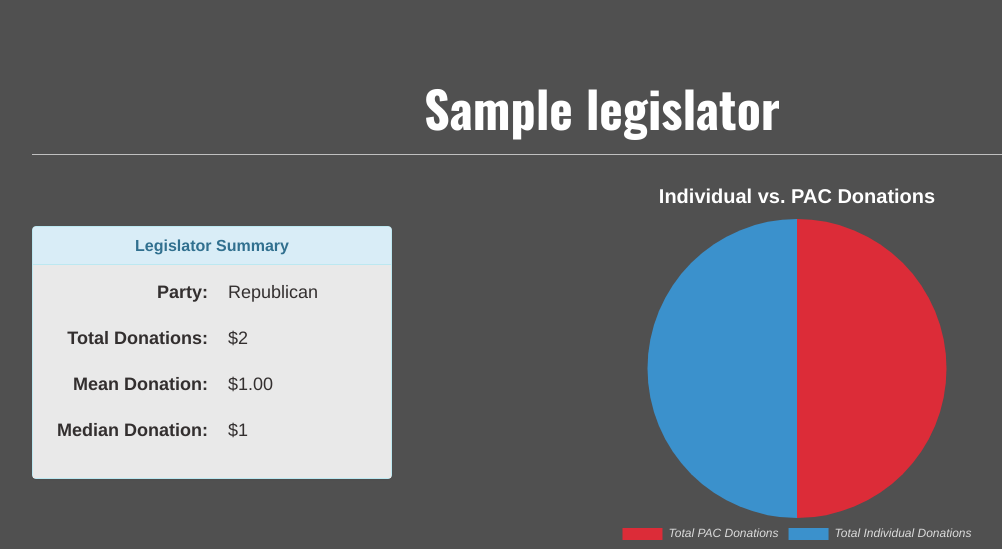
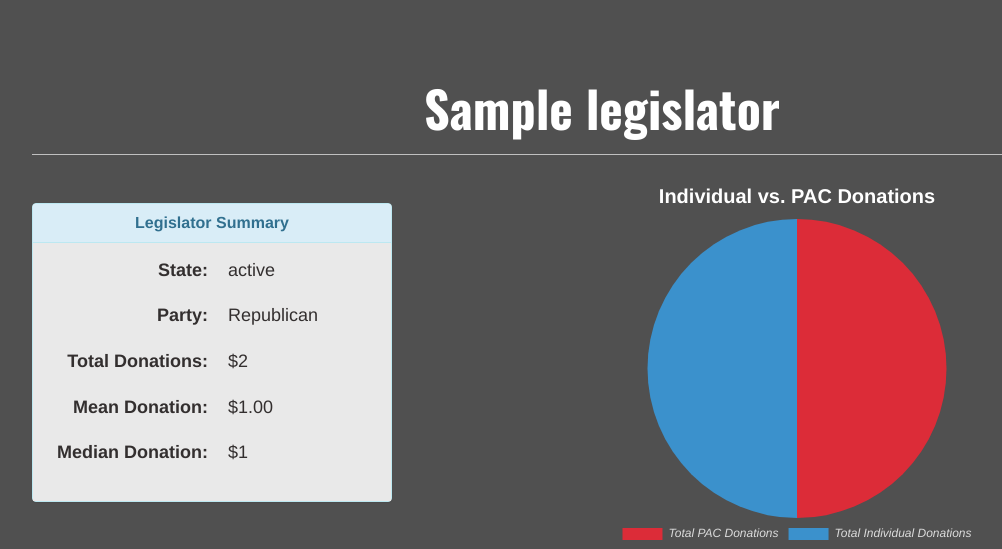
Before and after one commit to COSCS340/QuantifyingCorruption, a Django app: template qc/main/templates/main/results.html in a window 1280 px wide. Shown: the part 51-600 px from the top of the page, without its empty margins (38-1040 px from the left). Run offline with Django 3.2, Linux system fonts and the light colour scheme; the template is opened without the code that fills it: values that come from a table or form of the project are taken from there, others are empty; tables that the repository leaves empty hold one stand-in row (values such as "Sample post"); some libraries are stand-ins or nearby versions.

Commit message:
added State to results page

```diff
--- a/qc/main/templates/main/results.html
+++ b/qc/main/templates/main/results.html
@@ -23,6 +23,9 @@
         </div>
           <div class="panel-body">
             <dl class="dl-horizontal">
+              <dt>State:</dt>
+              <dd>{{ results.state }}</dd>
+              <br>
               <dt>Party:</dt>
               <dd>{{ results.get_party_display }}</dd>
               <br>
```
